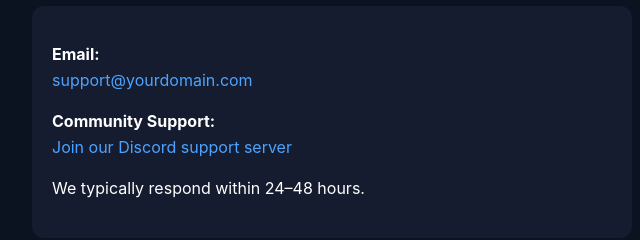
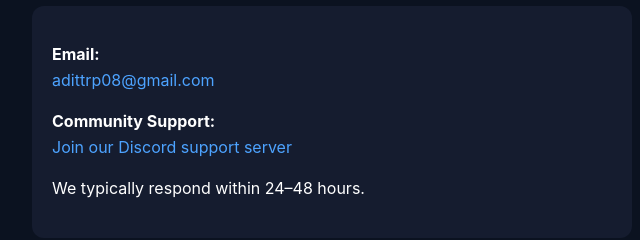
Before and after one commit to adittrp/CitizenReady-Support, a plain HTML site: page index.html in a window 1280 px wide. Shown: the part 174-414 px from the top of the page, 308-948 px from the left. Drawn offline with Linux system fonts and the light colour scheme.

Commit message:
Update index.html

```diff
--- a/index.html
+++ b/index.html
@@ -49,7 +49,7 @@
 
     <div class="box">
       <p><strong>Email:</strong><br>
-        <a href="mailto:adittrp08@gmail.com">support@yourdomain.com</a>
+        <a href="mailto:adittrp08@gmail.com">adittrp08@gmail.com</a>
       </p>
 
       <p><strong>Community Support:</strong><br>
```
